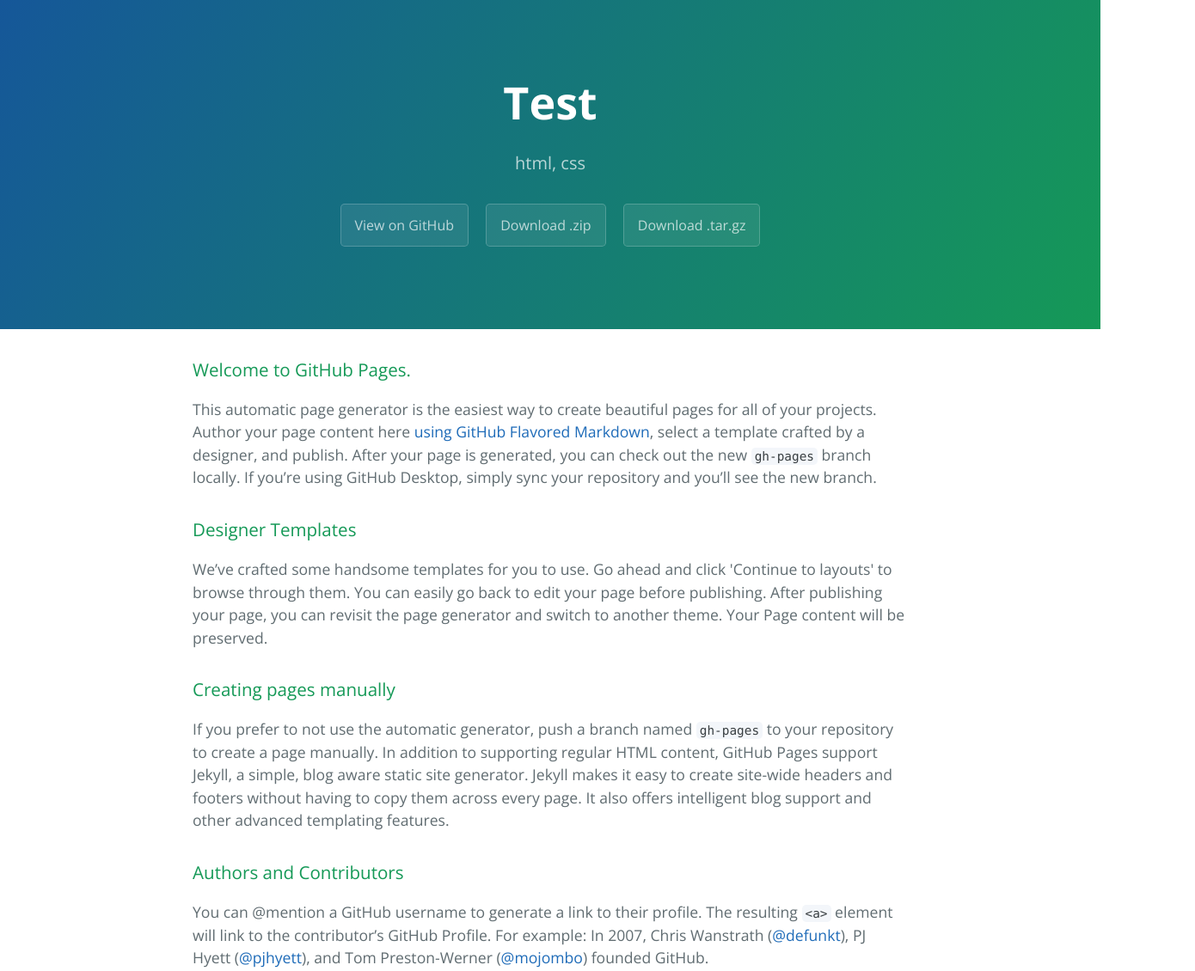
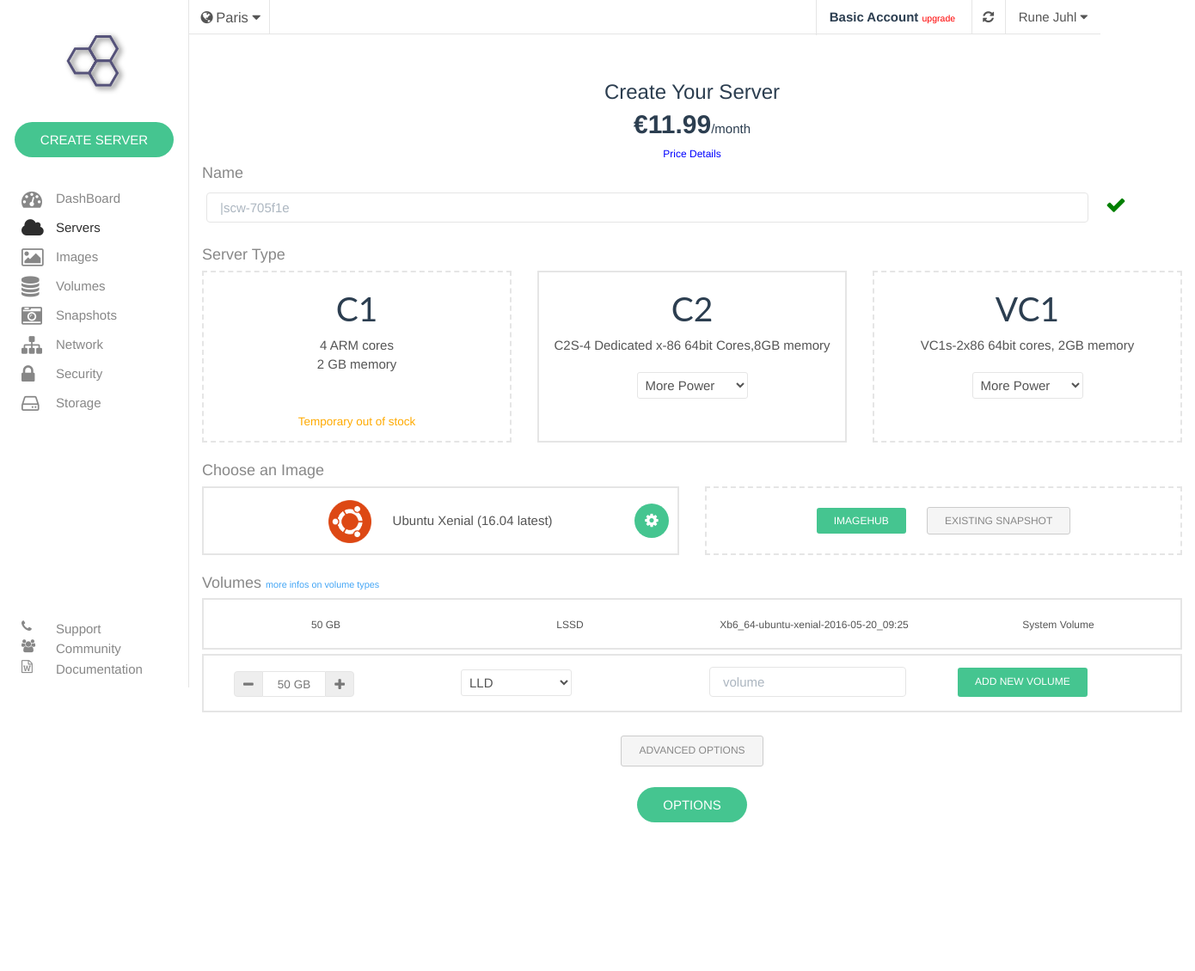
Before and after one commit to padhyakash/test, a plain HTML site: page index.html in a window 1280 px wide. Shown: the top 1130 px of the page at 86% size, 1390 px wide, since content can reach past the window. After the commit the page ends 979 px from the top, so only its background shows below. Drawn offline with nearby package versions, Linux system fonts and the light colour scheme.

Commit message:
Update index.html

```diff
--- a/index.html
+++ b/index.html
@@ -1,57 +1,182 @@
 <!DOCTYPE html>
-<html lang="en-us">
-  <head>
-    <meta charset="UTF-8">
-    <title>Test by padhyakash</title>
+<html lang="en">
+<head>
+	<meta charset="utf-8">
+    <meta http-equiv="X-UA-Compatible" content="IE=edge">
     <meta name="viewport" content="width=device-width, initial-scale=1">
-    <link rel="stylesheet" type="text/css" href="stylesheets/normalize.css" media="screen">
-    <link href='https://fonts.googleapis.com/css?family=Open+Sans:400,700' rel='stylesheet' type='text/css'>
-    <link rel="stylesheet" type="text/css" href="stylesheets/stylesheet.css" media="screen">
-    <link rel="stylesheet" type="text/css" href="stylesheets/github-light.css" media="screen">
-  </head>
-  <body>
-    <section class="page-header">
-      <h1 class="project-name">Test</h1>
-      <h2 class="project-tagline">html, css</h2>
-      <a href="https://github.com/padhyakash/test" class="btn">View on GitHub</a>
-      <a href="https://github.com/padhyakash/test/zipball/master" class="btn">Download .zip</a>
-      <a href="https://github.com/padhyakash/test/tarball/master" class="btn">Download .tar.gz</a>
-    </section>
+    <meta name="description" content="">
+    <meta name="author" content="">
+    <title>Example</title>
 
-    <section class="main-content">
-      <h3>
-<a id="welcome-to-github-pages" class="anchor" href="#welcome-to-github-pages" aria-hidden="true"><span aria-hidden="true" class="octicon octicon-link"></span></a>Welcome to GitHub Pages.</h3>
-
-<p>This automatic page generator is the easiest way to create beautiful pages for all of your projects. Author your page content here <a href="https://guides.github.com/features/mastering-markdown/">using GitHub Flavored Markdown</a>, select a template crafted by a designer, and publish. After your page is generated, you can check out the new <code>gh-pages</code> branch locally. If you’re using GitHub Desktop, simply sync your repository and you’ll see the new branch.</p>
-
-<h3>
-<a id="designer-templates" class="anchor" href="#designer-templates" aria-hidden="true"><span aria-hidden="true" class="octicon octicon-link"></span></a>Designer Templates</h3>
-
-<p>We’ve crafted some handsome templates for you to use. Go ahead and click 'Continue to layouts' to browse through them. You can easily go back to edit your page before publishing. After publishing your page, you can revisit the page generator and switch to another theme. Your Page content will be preserved.</p>
-
-<h3>
-<a id="creating-pages-manually" class="anchor" href="#creating-pages-manually" aria-hidden="true"><span aria-hidden="true" class="octicon octicon-link"></span></a>Creating pages manually</h3>
-
-<p>If you prefer to not use the automatic generator, push a branch named <code>gh-pages</code> to your repository to create a page manually. In addition to supporting regular HTML content, GitHub Pages support Jekyll, a simple, blog aware static site generator. Jekyll makes it easy to create site-wide headers and footers without having to copy them across every page. It also offers intelligent blog support and other advanced templating features.</p>
-
-<h3>
-<a id="authors-and-contributors" class="anchor" href="#authors-and-contributors" aria-hidden="true"><span aria-hidden="true" class="octicon octicon-link"></span></a>Authors and Contributors</h3>
-
-<p>You can @mention a GitHub username to generate a link to their profile. The resulting <code>&lt;a&gt;</code> element will link to the contributor’s GitHub Profile. For example: In 2007, Chris Wanstrath (<a href="https://github.com/defunkt" class="user-mention">@defunkt</a>), PJ Hyett (<a href="https://github.com/pjhyett" class="user-mention">@pjhyett</a>), and Tom Preston-Werner (<a href="https://github.com/mojombo" class="user-mention">@mojombo</a>) founded GitHub.</p>
-
-<h3>
-<a id="support-or-contact" class="anchor" href="#support-or-contact" aria-hidden="true"><span aria-hidden="true" class="octicon octicon-link"></span></a>Support or Contact</h3>
-
-<p>Having trouble with Pages? Check out our <a href="https://help.github.com/pages">documentation</a> or <a href="https://github.com/contact">contact support</a> and we’ll help you sort it out.</p>
-
-      <footer class="site-footer">
-        <span class="site-footer-owner"><a href="https://github.com/padhyakash/test">Test</a> is maintained by <a href="https://github.com/padhyakash">padhyakash</a>.</span>
-
-        <span class="site-footer-credits">This page was generated by <a href="https://pages.github.com">GitHub Pages</a> using the <a href="https://github.com/jasonlong/cayman-theme">Cayman theme</a> by <a href="https://twitter.com/jasonlong">Jason Long</a>.</span>
-      </footer>
-
-    </section>
+    <!-- Bootstrap Core CSS -->
+    <link href="css/bootstrap.min.css" rel="stylesheet">
+    <!-- Custom Fonts -->
+    <link href="font-awesome/css/font-awesome.min.css" rel="stylesheet" type="text/css">
+    <!-- Custom CSS -->
+    <link href="css/style.css" rel="stylesheet">
 
 
-  </body>
+</head>
+<body>
+	<div class="leftbar">
+		<div style="text-align:center">
+			<img class="logo" src="image/logo.png">
+			<button class="btn-custom btn-green">CREATE SERVER</button>
+		</div>
+		<ul class="side-menu">
+			<li><a href="#"><i class="fa fa-tachometer"></i> DashBoard</a> </li>
+			<li class="active"><a href="#"><i class="fa fa-cloud"></i> Servers</a> </li>
+			<li><a href="#"><i class="fa fa-picture-o"></i> Images</a> </li>
+			<li><a href="#"><i class="fa fa-database"></i> Volumes</a> </li>
+			<li><a href="#"><i class="fa fa-camera-retro"></i> Snapshots</a> </li>
+			<li><a href="#"><i class="fa fa-sitemap"></i> Network</a> </li>
+			<li><a href="#"><i class="fa fa-lock"></i> Security</a> </li>
+			<li><a href="#"><i class="fa fa-hdd-o"></i> Storage</a> </li>
+		</ul>
+		<ul class="bottom-menu">
+			<li><a href="#"><i class="fa fa-phone"></i> Support</a> </li>
+			<li><a href="#"><i class="fa fa-users"></i> Community</a> </li>
+			<li><a href="#"><i class="fa fa-file-word-o"></i> Documentation</a> </li>
+		</ul>
+	</div>
+	<div class="main">
+		<header>
+			<a class="dropdown-toggle head" data-toggle="dropdown">
+                <i class="fa fa-globe fa-fw iconcol"></i>Paris <i class="fa fa-caret-down iconcol"></i>
+            </a>
+			<div class="pull-right top">
+				<span class="gap"><strong>Basic Account</strong> <span class="textred">upgrade</span></span>
+				<i class="fa fa-refresh fa-fw ref"></i>
+				<a class="dropdown-toggle last" data-toggle="dropdown">
+                <span >Rune Juhl </span><i class="fa fa-caret-down iconcol"></i>
+            </a>
+			</div>
+		</header>
+		<section>
+			<div class="container">
+				<div class="toptitle">
+					<div class="line1">Create Your Server</div>
+					<div class="line2"><b>&euro;11.99</b><span class="small">/month</span></div>
+					<div><a style="color:blue;font-size:0.8em;cursor:pointer">Price Details</a></div>
+				</div>
+				<div class="content">
+					<div class="inp-block">
+					    <label for="f1" class="custom-inp-label">Name</label>
+				    	<input type="text" class="form-control custom-inp" id="f1" placeholder="|scw-705f1e">
+				    	<i class="fa fa-check custom-inp-icon"></i>
+				  	</div>
+				  	<div class="inp-block">
+				  		<label class="custom-inp-label">Server Type</label>
+				  		<div class="row">
+				  			<div class="col-md-4">
+				  				<div class="server-block dotted">
+				  					<h1>C1</h1>
+				  					<div class="server-config">
+				  						<div class="items">4 ARM cores</div>
+				  						<div class="items">2 GB memory</div>
+				  					</div>
+				  					<p class="server-status">Temporary out of stock</p>
+				  				</div>
+				  			</div>
+				  			<div class="col-md-4">
+				  				<div class="server-block">
+				  					<h1>C2</h1>
+				  					<div class="server-config">
+				  						<div class="items">C2S-4 Dedicated x-86 64bit Cores,8GB memory</div>
+				  						<select class="custom-selection">
+				  							<option value="">More Power</label>
+				  							<option>asdasdasdas</option>
+				  							<option>asdasdasdasd</option>
+				  						</select>
+				  					</div>
+				  				</div>
+				  			</div>
+				  			<div class="col-md-4">
+				  				<div class="server-block dotted">
+				  					<h1>VC1</h1>
+				  					<div class="server-config">
+				  						<div class="items">VC1s-2x86 64bit cores, 2GB memory</div>
+				  						<select class="custom-selection">
+				  							<option value="">More Power</option>
+				  							<option>asdasdasdas</option>
+				  							<option>asdasdasdasd</option>
+				  						</select>
+				  					</div>
+				  				</div>
+				  			</div>
+				  		</div>
+				  	</div>
+				  	<div class="inp-block">
+				  		<label class="custom-inp-label">Choose an Image</label>
+				  		<div class="row">
+				  			<div class="col-md-6">
+				  				<div class="img-block">
+				  					<img class="ubuntu" src="image/ubuntu.png">
+				  					<span>Ubuntu Xenial (16.04 latest)</span>
+				  					<a href="#" class="btn-circle btn-green settings"><i class="fa fa-cog"></i></a>
+				  				</div>
+				  			</div>
+				  			<div class="col-md-6">
+				  				<div class="img-block dotted">
+				  					<button class="btn-square btn-green">IMAGEHUB</button>
+				  					<button class="btn-square btn-outlined">EXISTING SNAPSHOT</button>
+				  				</div>
+				  			</div>
+				  		</div>
+				  	</div>
+				  	<div class="inp-block">
+				  		<label class="custom-inp-label">Volumes <a style="font-size:0.6em;cursor:pointer;">more infos on volume types</a></label>
+				  		<div class="row volume-block">
+			  				<div class="col-md-3">
+			  					<p>50 GB</p>
+			  				</div>
+			  				<div class="col-md-3">
+			  					<p>LSSD</p>
+			  				</div>
+			  				<div class="col-md-3">
+			  					<p>Xb6_64-ubuntu-xenial-2016-05-20_09:25</p>
+			  				</div>
+			  				<div class="col-md-3">
+			  					<p>System Volume</p>
+			  				</div>
+				  		</div>
+				  		<div class="row add-volume-block">
+				  			<div class="col-md-3">
+				  				<div class="input-group manage-space" >
+				  					<span class="input-group-addon" onclick="if(parseInt(memory.value)>1) memory.value=parseInt(memory.value.split(' ')[0])-1+' GB'"><i class="fa fa-minus"></i></span>
+									<input type="text" class="form-control" value="50 GB" id="memory">
+									<span class="input-group-addon" onclick="memory.value=parseInt(memory.value.split(' ')[0])+1+' GB'"><i class="fa fa-plus"></i></span>
+								</div>
+							</div>
+							<div class="col-md-3">
+								<select class="custom-selection" style="margin:8px 0;">
+		  							<option value="">LLD</option>
+		  							<option>asdasdasdas</option>
+		  							<option>asdasdasdasd</option>
+		  						</select>
+							</div>
+							<div class="col-md-3">
+								<input type="text" class="form-control custom-inp" id="f1" placeholder="volume">
+							</div>
+							<div class="col-md-3">
+								<button class="btn-square btn-green" STYLE="margin-top:6px">ADD NEW VOLUME</button>
+							</div>
+				  		</div>
+				  	</div>
+				  	<div class="inp-block">
+				  		<div style="text-align:center">
+				  			<button class="btn-square btn-outlined">ADVANCED OPTIONS</button>
+				  		</div>
+				  	</div>
+				  	<div class="inp-block">
+				  		<div style="text-align:center">
+				  			<button class="btn-custom btn-green">OPTIONS</button>
+				  		</div>
+				  	</div>
+				</div>
+			</div>
+			</div>
+		</section>
+	</div>
+</body>
 </html>
```
